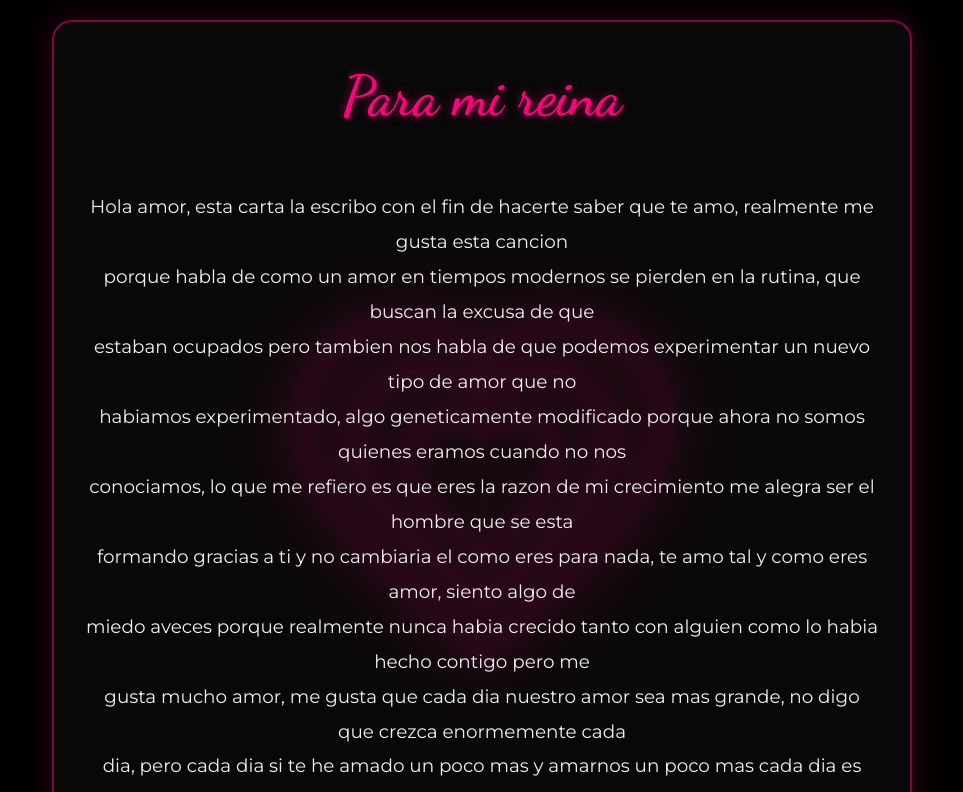
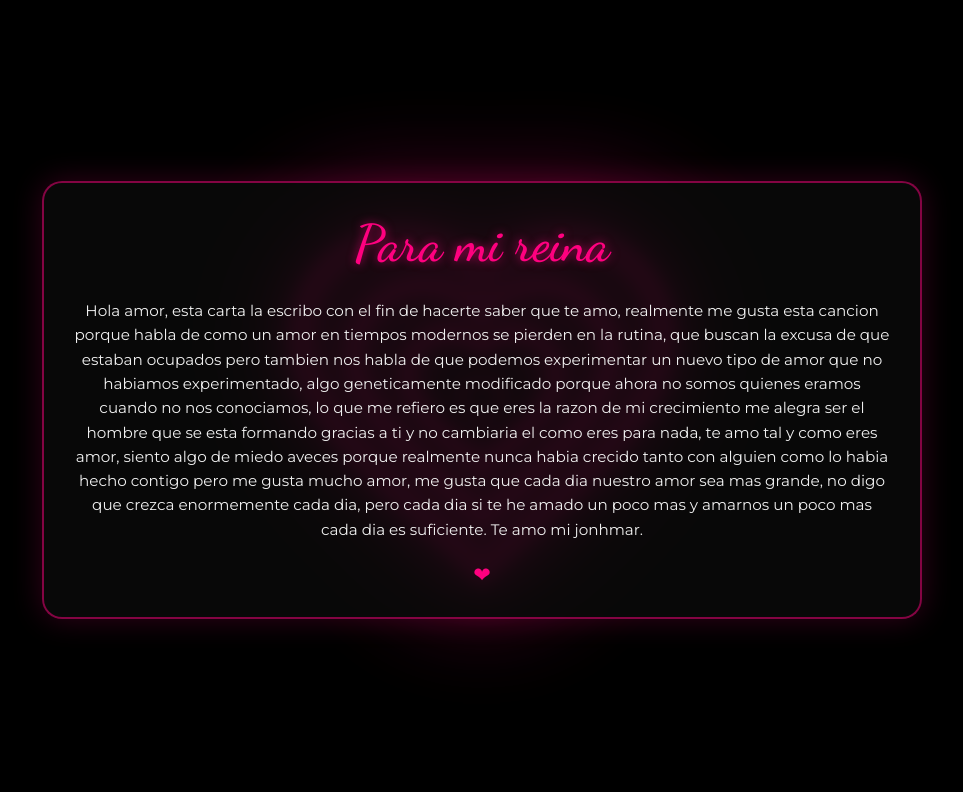
Before and after one commit to josegamarte-crypto/para-mi-reina, a plain HTML site: page index.html in a window 1280 px wide. Both pictures are taken after a click on the button "PARA TI". Shown: the top 792 px of the page, without its empty margins (158-1121 px from the left). Drawn offline with Linux system fonts and the light colour scheme.

Commit message:
Update index.html

```diff
--- a/index.html
+++ b/index.html
@@ -1,6 +1,5 @@
 <!DOCTYPE html>
 <html lang="es">
-
 <head>
     <meta charset="UTF-8">
     <meta name="viewport" content="width=device-width, initial-scale=1.0">
@@ -23,8 +22,10 @@
             display: flex;
             justify-content: center;
             align-items: center;
-            overflow: hidden;
+            overflow-x: hidden;
+            overflow-y: auto; /* Permite scroll si la pantalla es muy pequeña */
             position: relative;
+            padding: 20px 10px;
         }
 
         /* --- EFECTO TÚNEL DE CORAZONES EN MOVIMIENTO INFINITO --- */
@@ -52,7 +53,6 @@
             align-items: center;
         }
 
-        /* Creación del corazón mediante SVG para perfecta nitidez y brillo neón */
         .heart-tunnel::before {
             content: "";
             position: absolute;
@@ -67,37 +67,22 @@
             opacity: 0;
         }
 
-        /* Desfases de tiempo para crear el efecto visual de profundidad continua */
-        .heart-tunnel:nth-child(1)::before {
-            animation-delay: 0s;
-        }
-
-        .heart-tunnel:nth-child(2)::before {
-            animation-delay: 1.5s;
-        }
-
-        .heart-tunnel:nth-child(3)::before {
-            animation-delay: 3s;
-        }
-
-        .heart-tunnel:nth-child(4)::before {
-            animation-delay: 4.5s;
-        }
+        .heart-tunnel:nth-child(1)::before { animation-delay: 0s; }
+        .heart-tunnel:nth-child(2)::before { animation-delay: 1.5s; }
+        .heart-tunnel:nth-child(3)::before { animation-delay: 3s; }
+        .heart-tunnel:nth-child(4)::before { animation-delay: 4.5s; }
 
         @keyframes moveTunnel {
             0% {
                 transform: scale(0.1);
                 opacity: 0;
             }
-
             10% {
                 opacity: 1;
             }
-
             90% {
                 opacity: 0.8;
             }
-
             100% {
                 transform: scale(3.5);
                 opacity: 0;
@@ -108,9 +93,9 @@
         .content-wrapper {
             position: relative;
             z-index: 2;
-            width: 90%;
+            width: 95%;
             max-width: 900px;
-            padding: 20px;
+            padding: 10px;
             display: flex;
             justify-content: center;
             align-items: center;
@@ -140,12 +125,12 @@
             transform: scale(1.05);
         }
 
-        /* Contenedor de la Carta (Oculto al inicio) */
+        /* Contenedor de la Carta */
         .letter-card {
-            background-color: rgba(10, 10, 10, 0.85);
+            background-color: rgba(10, 10, 10, 0.88);
             border: 2px solid rgba(255, 0, 127, 0.5);
             border-radius: 20px;
-            padding: 40px 30px;
+            padding: 30px 20px;
             width: 100%;
             box-shadow: 0 0 30px rgba(255, 0, 127, 0.2);
             backdrop-filter: blur(8px);
@@ -164,50 +149,49 @@
 
         .letter-card h1 {
             font-family: 'Dancing Script', cursive;
-            font-size: 3.5rem;
+            font-size: 3.2rem;
             color: #ff007f;
             margin-bottom: 25px;
             text-shadow: 0 0 10px rgba(255, 0, 127, 0.6);
         }
 
-        /* ESPACIO EN BLANCO RESPONSIVO PARA TU TEXTO */
+        /* ESPACIO DE TEXTO OPTIMIZADO PARA MÓVILES (MÁS PEQUEÑO Y COMPACTO) */
         .text-space {
-            font-size: 1.15rem;
-            line-height: 1.9;
+            font-size: 0.95rem; /* Letra más pequeña para que quepa en cualquier pantalla */
+            line-height: 1.6;  /* Espaciado más unido para evitar que se desborde hacia abajo */
             text-align: center;
             color: #f0f0f0;
             white-space: pre-wrap;
-            /* Respeta los párrafos y saltos de línea exactos */
-            margin-bottom: 20px;
+            margin-bottom: 15px;
+            padding: 0 10px;
         }
 
         .footer-heart {
             color: #ff007f;
-            font-size: 1.5rem;
-            margin-top: 25px;
+            font-size: 1.3rem;
+            margin-top: 20px;
             animation: pulse 1.5s infinite;
         }
 
         @keyframes pulse {
-            0% {
-                transform: scale(1);
-            }
+            0% { transform: scale(1); }
+            50% { transform: scale(1.2); }
+            100% { transform: scale(1); }
+        }
 
-            50% {
-                transform: scale(1.2);
-            }
-
-            100% {
-                transform: scale(1);
-            }
+        /* Ajustes extra pequeños para pantallas mini */
+        @media (max-width: 400px) {
+            .letter-card h1 { font-size: 2.6rem; }
+            .text-space { font-size: 0.88rem; line-height: 1.5; }
         }
     </style>
 </head>
-
 <body>
 
+    <!-- Elemento de Audio Local Vinculado Exactamente con tu Canción -->
     <audio id="bg-music" src="frou frou - A New Kind Of Love.mp3" loop></audio>
 
+    <!-- Fondo del Túnel de Corazones -->
     <div class="tunnel-container">
         <div class="heart-tunnel"></div>
         <div class="heart-tunnel"></div>
@@ -215,24 +199,17 @@
         <div class="heart-tunnel"></div>
     </div>
 
+    <!-- Contenido del Proyecto -->
     <div class="content-wrapper">
 
+        <!-- Botón Inicial -->
         <button id="start-btn" class="neon-btn" onclick="openLetter()">Para ti</button>
 
+        <!-- Tarjeta de la Carta -->
         <div id="card" class="letter-card">
             <h1>Para mi reina</h1>
 
-            <div class="text-space">
-Hola amor, esta carta la escribo con el fin de hacerte saber que te amo, realmente me gusta esta cancion
-porque habla de como un amor en tiempos modernos se pierden en la rutina, que buscan la excusa de que
-estaban ocupados pero tambien nos habla de que podemos experimentar un nuevo tipo de amor que no
-habiamos experimentado, algo geneticamente modificado porque ahora no somos quienes eramos cuando no nos
-conociamos, lo que me refiero es que eres la razon de mi crecimiento me alegra ser el hombre que se esta
-formando gracias a ti y no cambiaria el como eres para nada, te amo tal y como eres amor, siento algo de
-miedo aveces porque realmente nunca habia crecido tanto con alguien como lo habia hecho contigo pero me
-gusta mucho amor, me gusta que cada dia nuestro amor sea mas grande, no digo que crezca enormemente cada
-dia, pero cada dia si te he amado un poco mas y amarnos un poco mas cada dia es suficiente. Te amo mi jonhmar
-            </div>
+            <div class="text-space">Hola amor, esta carta la escribo con el fin de hacerte saber que te amo, realmente me gusta esta cancion porque habla de como un amor en tiempos modernos se pierden en la rutina, que buscan la excusa de que estaban ocupados pero tambien nos habla de que podemos experimentar un nuevo tipo de amor que no habiamos experimentado, algo geneticamente modificado porque ahora no somos quienes eramos cuando no nos conociamos, lo que me refiero es que eres la razon de mi crecimiento me alegra ser el hombre que se esta formando gracias a ti y no cambiaria el como eres para nada, te amo tal y como eres amor, siento algo de miedo aveces porque realmente nunca habia crecido tanto con alguien como lo habia hecho contigo pero me gusta mucho amor, me gusta que cada dia nuestro amor sea mas grande, no digo que crezca enormemente cada dia, pero cada dia si te he amado un poco mas y amarnos un poco mas cada dia es suficiente. Te amo mi jonhmar.</div>
 
             <div class="footer-heart">❤</div>
         </div>
@@ -241,17 +218,14 @@ dia, pero cada dia si te he amado un poco mas y amarnos un poco mas cada dia es
 
     <script>
         function openLetter() {
-            // 1. Iniciar la reproducción del archivo MP3 local
             const music = document.getElementById('bg-music');
             music.play().catch(error => {
-                console.log("Audio bloqueado temporalmente por restricciones del navegador: ", error);
+                console.log("Audio bloqueado temporalmente: ", error);
             });
 
-            // 2. Ocultar el botón de neón con una transición limpia
             const btn = document.getElementById('start-btn');
             btn.style.display = 'none';
 
-            // 3. Desplegar la carta con animación fluida
             const card = document.getElementById('card');
             card.style.display = 'block';
             setTimeout(() => {
@@ -260,5 +234,4 @@ dia, pero cada dia si te he amado un poco mas y amarnos un poco mas cada dia es
         }
     </script>
 </body>
-
 </html>
```
